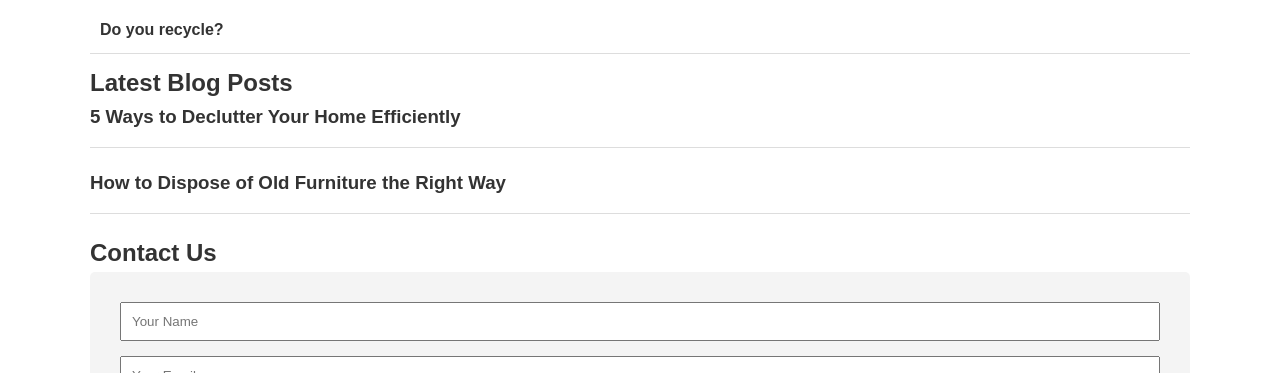
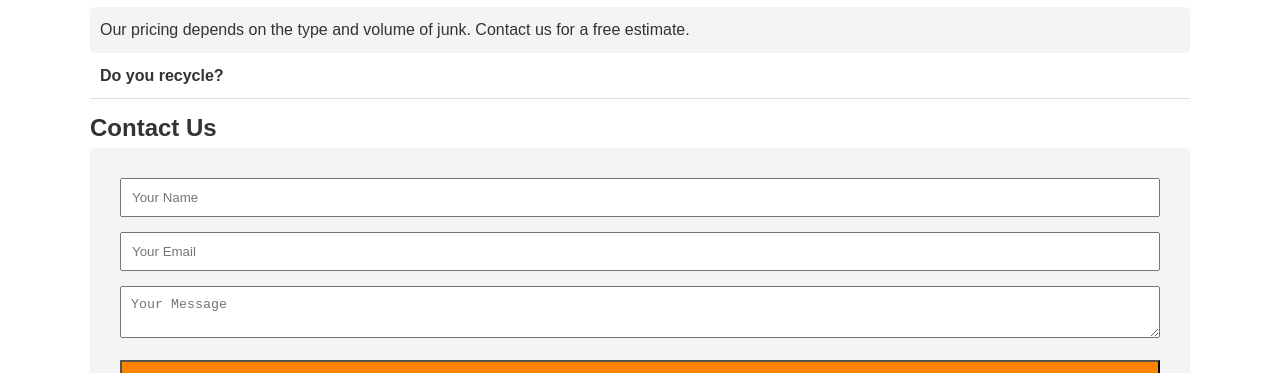
Before and after one commit to Graphicassassin520/Hughes-haul-all, a plain HTML site: page index.html in a window 1280 px wide. Both pictures are taken after a click on the element "How much do your services cost?". Shown: the part 916-1289 px from the top of the page. Drawn offline with Linux system fonts and the light colour scheme.

Commit message:
Update index.html

```diff
--- a/index.html
+++ b/index.html
@@ -4,7 +4,6 @@
   <meta charset="UTF-8">
   <meta name="viewport" content="width=device-width, initial-scale=1.0">
   <title>Hughes Hauls All | Junk Removal in Cookville, TN</title>
-  <!-- Font Awesome for Icons -->
   <link rel="stylesheet" href="https://cdnjs.cloudflare.com/ajax/libs/font-awesome/6.4.0/css/all.min.css">
   <style>
     :root {
@@ -90,7 +89,7 @@
     /* Hero Section */
     .hero {
       height: 90vh;
-      background: url("https://unsplash.com/photos/5IJ9UaT6tLk/download?force=true&w=1600") no-repeat center center/cover;
+      background: url("https://source.unsplash.com/1600x900/?junk-removal") no-repeat center center/cover;
       display: flex;
       align-items: center;
       justify-content: center;
@@ -162,16 +161,6 @@
       background: var(--light-gray);
       border-radius: 5px;
     }
-    /* Blog Section */
-    .blog {
-      background: var(--light-gray);
-      padding: 50px 0;
-    }
-    .blog-article {
-      margin-bottom: 20px;
-      border-bottom: 1px solid #ddd;
-      padding-bottom: 15px;
-    }
     /* Contact Form */
     .contact-form {
       background: var(--light-gray);
@@ -203,7 +192,6 @@
     <ul>
       <li><a href="#services">Services</a></li>
       <li><a href="#faq">FAQ</a></li>
-      <li><a href="#blog">Blog</a></li>
       <li><a href="#contact">Contact</a></li>
     </ul>
   </nav>
@@ -226,18 +214,6 @@
     </div>
   </section>
 
-  <section id="blog">
-    <div class="container">
-      <h2>Latest Blog Posts</h2>
-      <div class="blog-article">
-        <h3>5 Ways to Declutter Your Home Efficiently</h3>
-      </div>
-      <div class="blog-article">
-        <h3>How to Dispose of Old Furniture the Right Way</h3>
-      </div>
-    </div>
-  </section>
-
   <section id="contact">
     <div class="container">
       <h2>Contact Us</h2>
@@ -254,6 +230,12 @@
     document.getElementById('nav-toggle').addEventListener('click', function() {
       document.getElementById('nav-menu').classList.toggle('active');
     });
+
+    document.querySelectorAll('.faq-question').forEach(question => {
+      question.addEventListener('click', () => {
+        question.nextElementSibling.style.display = question.nextElementSibling.style.display === 'block' ? 'none' : 'block';
+      });
+    });
   </script>
 </body>
 </html>
```
